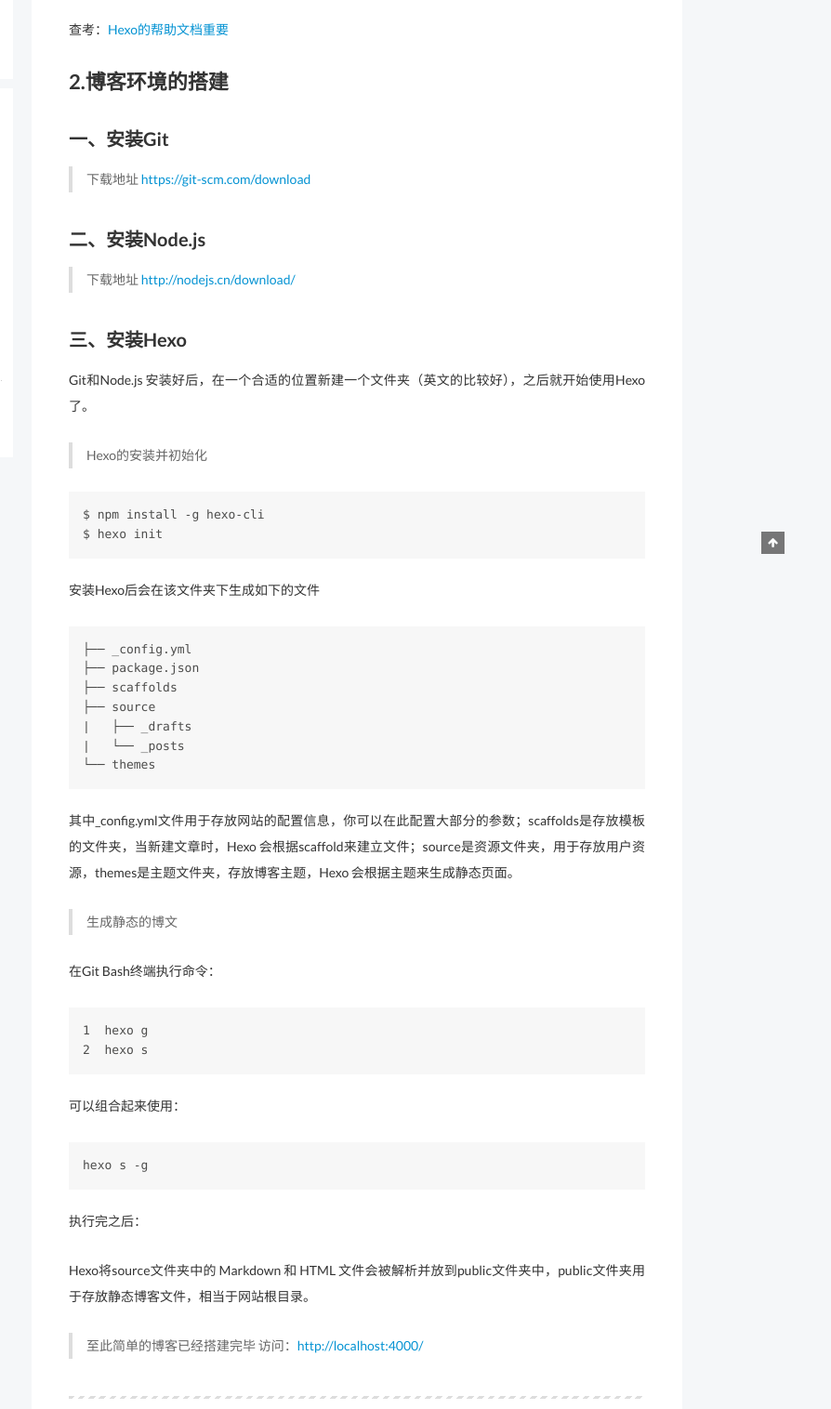
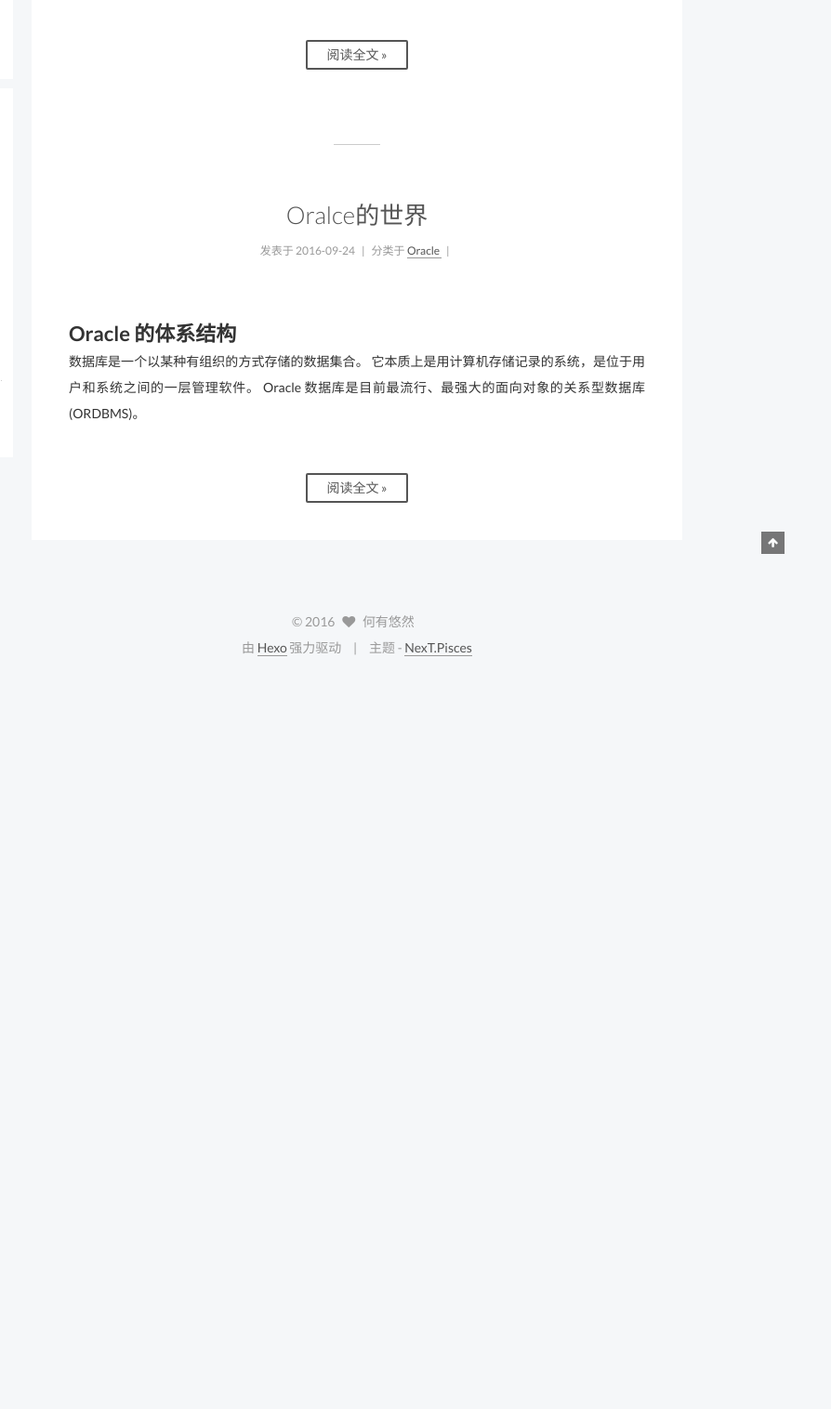
Before and after one commit to liugch/liugch.github.io, a plain HTML site: page index.html in a window 1280 px wide. Shown: the part 304-1820 px from the top of the page at 93% size, 386-1280 px from the left. After the commit the page ends 1035 px from the top, so only its background shows below. Drawn offline with Linux system fonts and the light colour scheme; a script that the page names is missing.

Commit message:
Site updated: 2016-10-20 03:03:38

```diff
--- a/index.html
+++ b/index.html
@@ -359,46 +359,12 @@
 
 
 
-
-            <h1 id="1-Hexo简介"><a href="#1-Hexo简介" class="headerlink" title="1.Hexo简介"></a>1.Hexo简介</h1><p>Hexo是一款基于Node.js 的静态博客框架，并且使用Markdown来解析文章的，本地安装Hexo后，可以利用git版本控制工具来操作Hexo,利用Hexo的主题来自动生成静态的网页。&lt;属于个人的理解&gt;</p>
-<p>查考：<a href="https://hexo.io/zh-cn/docs/" title="Hexo帮助文档" target="_blank" rel="external">Hexo的帮助文档重要 </a></p>
-<h1 id="2-博客环境的搭建"><a href="#2-博客环境的搭建" class="headerlink" title="2.博客环境的搭建"></a>2.博客环境的搭建</h1><h2 id="一、安装Git"><a href="#一、安装Git" class="headerlink" title="一、安装Git"></a>一、安装Git</h2><blockquote>
-<p>下载地址  <a href="https://git-scm.com/download" title="Git下载地址" target="_blank" rel="external">https://git-scm.com/download</a></p>
-</blockquote>
-<h2 id="二、安装Node-js"><a href="#二、安装Node-js" class="headerlink" title="二、安装Node.js"></a>二、安装Node.js</h2><blockquote>
-<p>下载地址  <a href="http://nodejs.cn/download/" title="Node.js下载地址" target="_blank" rel="external">http://nodejs.cn/download/</a></p>
-</blockquote>
-<h2 id="三、安装Hexo"><a href="#三、安装Hexo" class="headerlink" title="三、安装Hexo"></a>三、安装Hexo</h2><p>Git和Node.js 安装好后，在一个合适的位置新建一个文件夹（英文的比较好），之后就开始使用Hexo了。</p>
-<blockquote>
-<p>Hexo的安装并初始化</p>
-</blockquote>
-<pre><code>$ npm install -g hexo-cli
-$ hexo init
-</code></pre><p>安装Hexo后会在该文件夹下生成如下的文件</p>
-<pre><code>├── _config.yml
-├── package.json
-├── scaffolds
-├── source
-|   ├── _drafts
-|   └── _posts
-└── themes
-</code></pre><p>其中_config.yml文件用于存放网站的配置信息，你可以在此配置大部分的参数；scaffolds是存放模板的文件夹，当新建文章时，Hexo 会根据scaffold来建立文件；source是资源文件夹，用于存放用户资源，themes是主题文件夹，存放博客主题，Hexo 会根据主题来生成静态页面。</p>
-<blockquote>
-<p>生成静态的博文</p>
-</blockquote>
-<p>在Git Bash终端执行命令：</p>
-<pre><code>1  hexo g
-2  hexo s
-</code></pre><p>可以组合起来使用：</p>
-<pre><code>hexo s -g
-</code></pre><p>执行完之后：</p>
-<p>Hexo将source文件夹中的 Markdown 和 HTML 文件会被解析并放到public文件夹中，public文件夹用于存放静态博客文件，相当于网站根目录。</p>
-<blockquote>
-<p>至此简单的博客已经搭建完毕  访问：<a href="http://localhost:4000/" target="_blank" rel="external">http://localhost:4000/</a></p>
-</blockquote>
-<hr>
-
-
+          <h1 id="1-Hexo简介"><a href="#1-Hexo简介" class="headerlink" title="1.Hexo简介"></a>1.Hexo简介</h1><p>Hexo是一款基于Node.js 的静态博客框架，并且使用Markdown来解析文章的，本地安装Hexo后，可以利用git版本控制工具来操作Hexo,利用Hexo的主题来自动生成静态的网页。&lt;属于个人的理解&gt;</p>
+          <div class="post-more-link text-center">
+            <a class="btn" href="/2016/09/25/hexo/#more" rel="contents">
+              阅读全文 &raquo;
+            </a>
+          </div>
 
 
     </div>
@@ -519,7 +485,7 @@
 
 
 
-          <h1 id="Oracle-的体系结构"><a href="#Oracle-的体系结构" class="headerlink" title="Oracle 的体系结构"></a>Oracle 的体系结构</h1><p>数据库是一个以某种有组织的方式存储的数据集合。 它本质上是用计算机存储记录的系统，是位于用户和系统之间的一层管理软件。 Oracle 数据库是目前最流行、最强大的面向对象的关系型数据库(ORDBMS)。<br>
+          <h1 id="Oracle-的体系结构"><a href="#Oracle-的体系结构" class="headerlink" title="Oracle 的体系结构"></a>Oracle 的体系结构</h1><p>数据库是一个以某种有组织的方式存储的数据集合。 它本质上是用计算机存储记录的系统，是位于用户和系统之间的一层管理软件。 Oracle 数据库是目前最流行、最强大的面向对象的关系型数据库(ORDBMS)。</p>
           <div class="post-more-link text-center">
             <a class="btn" href="/2016/09/24/index/#more" rel="contents">
               阅读全文 &raquo;
--- a/search.xml
+++ b/search.xml
@@ -7,6 +7,7 @@
       <title><![CDATA[hexo博客搭建]]></title>
       <url>http://liugch.top/2016/09/25/hexo/</url>
       <content type="html"><![CDATA[<h1 id="1-Hexo简介"><a href="#1-Hexo简介" class="headerlink" title="1.Hexo简介"></a>1.Hexo简介</h1><p>Hexo是一款基于Node.js 的静态博客框架，并且使用Markdown来解析文章的，本地安装Hexo后，可以利用git版本控制工具来操作Hexo,利用Hexo的主题来自动生成静态的网页。&lt;属于个人的理解&gt;</p>
+<a id="more"></a>
 <p>查考：<a href="https://hexo.io/zh-cn/docs/" title="Hexo帮助文档" target="_blank" rel="external">Hexo的帮助文档重要 </a></p>
 <h1 id="2-博客环境的搭建"><a href="#2-博客环境的搭建" class="headerlink" title="2.博客环境的搭建"></a>2.博客环境的搭建</h1><h2 id="一、安装Git"><a href="#一、安装Git" class="headerlink" title="一、安装Git"></a>一、安装Git</h2><blockquote>
 <p>下载地址  <a href="https://git-scm.com/download" title="Git下载地址" target="_blank" rel="external">https://git-scm.com/download</a></p>
@@ -49,7 +50,9 @@
     <entry>
       <title><![CDATA[Oralce的世界]]></title>
       <url>http://liugch.top/2016/09/24/index/</url>
-      <content type="html"><![CDATA[<h1 id="Oracle-的体系结构"><a href="#Oracle-的体系结构" class="headerlink" title="Oracle 的体系结构"></a>Oracle 的体系结构</h1><p>数据库是一个以某种有组织的方式存储的数据集合。 它本质上是用计算机存储记录的系统，是位于用户和系统之间的一层管理软件。 Oracle 数据库是目前最流行、最强大的面向对象的关系型数据库(ORDBMS)。<br><a id="more"></a><br>Oracle 是基于请求响应的方式，分为服务端和客户端。</p>
+      <content type="html"><![CDATA[<h1 id="Oracle-的体系结构"><a href="#Oracle-的体系结构" class="headerlink" title="Oracle 的体系结构"></a>Oracle 的体系结构</h1><p>数据库是一个以某种有组织的方式存储的数据集合。 它本质上是用计算机存储记录的系统，是位于用户和系统之间的一层管理软件。 Oracle 数据库是目前最流行、最强大的面向对象的关系型数据库(ORDBMS)。</p>
+<a id="more"></a>
+<p>Oracle 是基于请求响应的方式，分为服务端和客户端。</p>
 <h2 id="服务端"><a href="#服务端" class="headerlink" title="服务端"></a>服务端</h2><p>Oracle 是由实例和数据库两部分组成</p>
 <h3 id="实例-INSTANCE"><a href="#实例-INSTANCE" class="headerlink" title="实例 (INSTANCE)"></a><strong>实例 (INSTANCE)</strong></h3><p> 又称为oracle数据库引擎，由由内存即SGA(System Global Area,系统全局区)和后台处理进程组成。</p>
 <h3 id="数据库-DATEBASE"><a href="#数据库-DATEBASE" class="headerlink" title="数据库(DATEBASE)"></a><strong>数据库(DATEBASE)</strong></h3><p> 保存在计算机上的数据文件等。可以从物理物件或逻辑组件的角度看待。</p>
```
Also changed, not shown: 2016/09/24/index/index.html (+4 -2 lines), 2016/09/25/hexo/index.html (+5 -19 lines).
